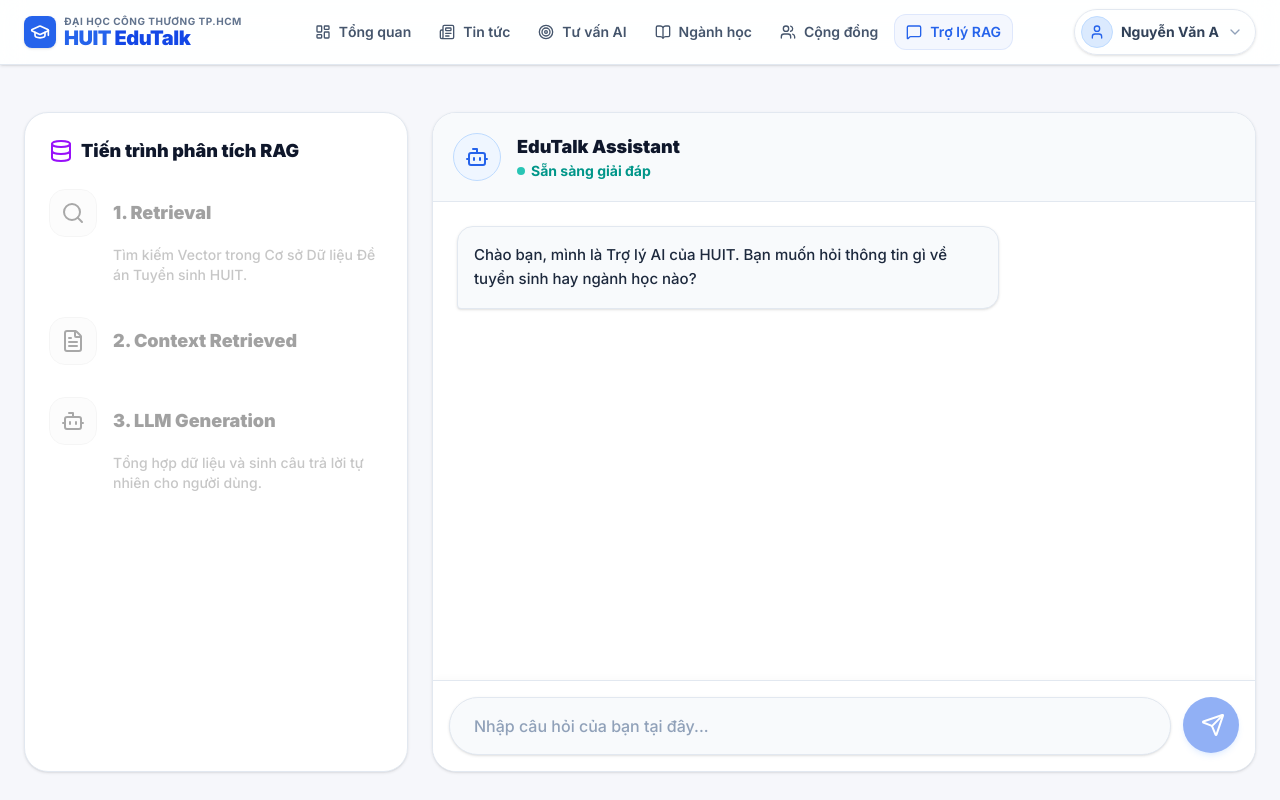
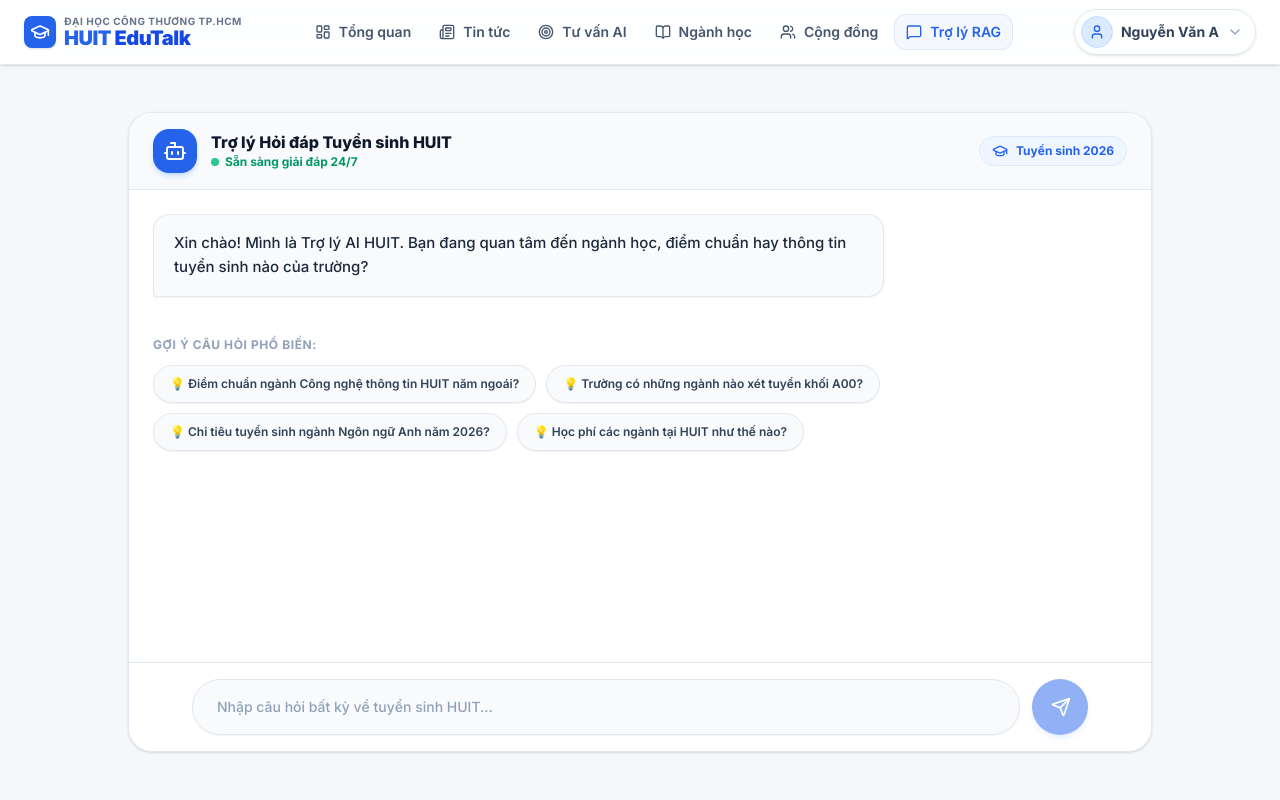
Before and after one commit to nguyenanhquan060205-lab/Thesis-EduTalk, a Next.js app in the folder web/: page /chat in a window 1280 px wide. Shown: the top 800 px of the page. Built offline with nearby package versions, Linux system fonts and the light colour scheme.

Commit message:
fix(web): overhaul UX/UI (3-subject input form, clean dev jargon, update homepage title)

```diff
--- a/web/src/app/chat/page.tsx
+++ b/web/src/app/chat/page.tsx
@@ -2,110 +2,84 @@
 
 import { useState, useRef, useEffect } from "react";
 import { motion } from "framer-motion";
-import { Send, Bot, Search, Database, FileText, CheckCircle2 } from "lucide-react";
+import { Send, Bot, Sparkles, MessageSquare, GraduationCap } from "lucide-react";
 
-type Message = { id: number; text: string; sender: "bot" | "user"; isRAG?: boolean };
+type Message = { id: number; text: string; sender: "bot" | "user" };
+
+const SUGGESTIONS = [
+  "Điểm chuẩn ngành Công nghệ thông tin HUIT năm ngoái?",
+  "Trường có những ngành nào xét tuyển khối A00?",
+  "Chỉ tiêu tuyển sinh ngành Ngôn ngữ Anh năm 2026?",
+  "Học phí các ngành tại HUIT như thế nào?"
+];
 
 export default function ChatPage() {
   const [messages, setMessages] = useState<Message[]>([
-    { id: 1, text: "Chào bạn, mình là Trợ lý AI của HUIT. Bạn muốn hỏi thông tin gì về tuyển sinh hay ngành học nào?", sender: "bot" }
+    { id: 1, text: "Xin chào! Mình là Trợ lý AI HUIT. Bạn đang quan tâm đến ngành học, điểm chuẩn hay thông tin tuyển sinh nào của trường?", sender: "bot" }
   ]);
   const [input, setInput] = useState("");
   const [isTyping, setIsTyping] = useState(false);
-  const [ragSteps, setRagSteps] = useState(0);
   const messagesEndRef = useRef<HTMLDivElement>(null);
 
   const scrollToBottom = () => {
     messagesEndRef.current?.scrollIntoView({ behavior: "smooth" });
   };
 
-  useEffect(() => { scrollToBottom(); }, [messages, ragSteps]);
+  useEffect(() => { scrollToBottom(); }, [messages, isTyping]);
+
+  const sendMessageText = (text: string) => {
+    if (!text.trim()) return;
+    setMessages(prev => [...prev, { id: Date.now(), text: text.trim(), sender: "user" }]);
+    setInput("");
+    setIsTyping(true);
+
+    setTimeout(() => {
+      let botResponse = "Dựa trên thông tin tuyển sinh chính thức của Trường Đại học Công Thương TP.HCM (HUIT), ngành Công nghệ Thông tin xét tuyển các tổ hợp A00, A01, D01, D07, X26. Điểm chuẩn tham khảo năm ngoái là 24.5 điểm.";
+      if (text.includes("A00")) {
+        botResponse = "Các ngành xét tuyển khối A00 (Toán, Lý, Hóa) tại HUIT bao gồm: Công nghệ Thông tin, An toàn Thông tin, Khoa học Dữ liệu, Trí tuệ Nhân tạo, Công nghệ Thực phẩm, Công nghệ Kỹ thuật Cơ điện tử, Kế toán, Marketing...";
+      } else if (text.includes("Học phí")) {
+        botResponse = "Học phí bình quân tại HUIT khoảng 28 - 32 triệu đồng/năm tùy theo chương trình đào tạo và khối ngành kỹ thuật hay kinh tế.";
+      }
+      setMessages(prev => [...prev, {
+        id: Date.now(),
+        text: botResponse,
+        sender: "bot"
+      }]);
+      setIsTyping(false);
+    }, 1200);
+  };
 
   const handleSend = () => {
-    if (!input.trim()) return;
-    const userMsg = input.trim();
-    setMessages(prev => [...prev, { id: Date.now(), text: userMsg, sender: "user" }]);
-    setInput("");
-    setIsTyping(true);
-    setRagSteps(1);
-
-    setTimeout(() => setRagSteps(2), 1000);
-    setTimeout(() => setRagSteps(3), 2000);
-    setTimeout(() => {
-      setMessages(prev => [...prev, {
-        id: Date.now(),
-        text: "Dựa theo Đề án Tuyển sinh mới nhất của HUIT, ngành Công nghệ Thông tin xét tuyển các tổ hợp A00, A01, D01, D07. Chỉ tiêu dự kiến là 800 sinh viên. Bạn có muốn xem thêm chi tiết điểm chuẩn năm ngoái không?",
-        sender: "bot",
-        isRAG: true
-      }]);
-      setIsTyping(false);
-      setRagSteps(0);
-    }, 3500);
+    sendMessageText(input);
   };
 
   return (
-    <div className="h-[calc(100vh-140px)] flex gap-6 animate-fade-in-up mt-4">
-      {/* RAG Process Visualization (Left Sidebar) */}
-      <div className="hidden lg:flex flex-col w-96 space-y-6">
-        <div className="bg-white p-6 rounded-3xl h-full flex flex-col border border-slate-200 shadow-sm">
-          <h2 className="text-lg font-black mb-6 flex items-center gap-2 text-slate-900">
-            <Database className="w-6 h-6 text-purple-600" /> Tiến trình phân tích RAG
-          </h2>
+    <div className="max-w-5xl mx-auto mt-4 pb-12 animate-fade-in-up">
+      {/* Main Chat Box */}
+      <div className="bg-white rounded-3xl border border-slate-200 shadow-sm flex flex-col h-[calc(100vh-160px)] overflow-hidden">
 
-          <div className="space-y-8 flex-1">
-            <div className={`transition-opacity duration-500 ${ragSteps >= 1 ? 'opacity-100' : 'opacity-40 grayscale'}`}>
-              <div className="flex items-center gap-4 mb-2">
-                <div className={`w-12 h-12 rounded-2xl flex items-center justify-center border ${ragSteps >= 1 ? 'bg-blue-50 border-blue-200 text-[#2563EB] shadow-sm' : 'bg-slate-50 border-slate-200'}`}>
-                  <Search className="w-6 h-6" />
-                </div>
-                <div className="font-black text-slate-900 text-lg">1. Retrieval</div>
-              </div>
-              <p className="text-sm font-medium text-slate-500 pl-16">Tìm kiếm Vector trong Cơ sở Dữ liệu Đề án Tuyển sinh HUIT.</p>
+        {/* Chat Header */}
+        <div className="bg-slate-50/90 backdrop-blur-md px-6 py-4 border-b border-slate-200 flex items-center justify-between z-10">
+          <div className="flex items-center gap-3.5">
+            <div className="w-11 h-11 rounded-2xl bg-[#2563EB] text-white flex items-center justify-center shadow-md shadow-blue-500/20">
+              <Bot className="w-6 h-6" />
             </div>
-
-            <div className={`transition-opacity duration-500 ${ragSteps >= 2 ? 'opacity-100' : 'opacity-40 grayscale'}`}>
-              <div className="flex items-center gap-4 mb-2">
-                <div className={`w-12 h-12 rounded-2xl flex items-center justify-center border ${ragSteps >= 2 ? 'bg-amber-50 border-amber-200 text-amber-600 shadow-sm' : 'bg-slate-50 border-slate-200'}`}>
-                  <FileText className="w-6 h-6" />
-                </div>
-                <div className="font-black text-slate-900 text-lg">2. Context Retrieved</div>
-              </div>
-              {ragSteps >= 2 && (
-                <motion.div initial={{opacity:0, height:0}} animate={{opacity:1, height:'auto'}} className="pl-16 pr-2 mt-2">
-                  <div className="bg-amber-50 border border-amber-200 rounded-xl p-4 text-sm font-semibold text-amber-800 shadow-sm">
-                    "...Ngành CNTT mã 7480201 xét tổ hợp A00, A01, D01. Chỉ tiêu dự kiến 800..."
-                  </div>
-                </motion.div>
-              )}
-            </div>
-
-            <div className={`transition-opacity duration-500 ${ragSteps >= 3 ? 'opacity-100' : 'opacity-40 grayscale'}`}>
-              <div className="flex items-center gap-4 mb-2">
-                <div className={`w-12 h-12 rounded-2xl flex items-center justify-center border ${ragSteps >= 3 ? 'bg-teal-50 border-teal-200 text-teal-600 shadow-sm' : 'bg-slate-50 border-slate-200'}`}>
-                  <Bot className="w-6 h-6" />
-                </div>
-                <div className="font-black text-slate-900 text-lg">3. LLM Generation</div>
-              </div>
-              <p className="text-sm font-medium text-slate-500 pl-16">Tổng hợp dữ liệu và sinh câu trả lời tự nhiên cho người dùng.</p>
+            <div>
+              <h1 className="font-extrabold text-slate-900 text-base leading-tight">
+                Trợ lý Hỏi đáp Tuyển sinh HUIT
+              </h1>
+              <p className="text-xs text-emerald-600 font-bold flex items-center gap-1.5 mt-0.5">
+                <span className="w-2 h-2 rounded-full bg-emerald-500 animate-pulse"></span> Sẵn sàng giải đáp 24/7
+              </p>
             </div>
           </div>
-        </div>
-      </div>
 
-      {/* Main Chat Interface */}
-      <div className="flex-1 bg-white rounded-3xl flex flex-col overflow-hidden border border-slate-200 shadow-sm relative">
-        <div className="bg-slate-50 p-5 border-b border-slate-200 flex items-center gap-4 z-10">
-          <div className="w-12 h-12 rounded-full bg-blue-50 border border-blue-200 flex items-center justify-center">
-            <Bot className="w-6 h-6 text-[#2563EB]" />
-          </div>
-          <div>
-            <h2 className="font-black text-slate-900 text-lg">EduTalk Assistant</h2>
-            <p className="text-sm text-teal-600 font-bold flex items-center gap-1.5">
-              <span className="w-2 h-2 rounded-full bg-teal-500 animate-pulse"></span> Sẵn sàng giải đáp
-            </p>
+          <div className="hidden sm:flex items-center gap-2 bg-blue-50 text-[#2563EB] border border-blue-100 px-3 py-1.5 rounded-full text-xs font-bold">
+            <GraduationCap className="w-4 h-4" /> Tuyển sinh 2026
           </div>
         </div>
 
+        {/* Message Container */}
         <div className="flex-1 overflow-y-auto p-6 space-y-6 bg-white">
           {messages.map((msg) => (
             <motion.div
@@ -114,51 +88,63 @@ export default function ChatPage() {
               animate={{ opacity: 1, y: 0 }}
               className={`flex flex-col ${msg.sender === 'user' ? 'items-end' : 'items-start'}`}
             >
-              <div className={`max-w-[85%] md:max-w-[70%] rounded-2xl p-4 text-[15px] font-medium leading-relaxed shadow-sm ${
+              <div className={`max-w-[85%] md:max-w-[75%] rounded-2xl px-5 py-4 text-[15px] font-medium leading-relaxed shadow-xs ${
                 msg.sender === 'user'
                   ? 'bg-[#2563EB] text-white rounded-br-sm'
-                  : 'bg-slate-50 border border-slate-200 text-slate-800 rounded-bl-sm'
+                  : 'bg-slate-50 border border-slate-200/90 text-slate-800 rounded-bl-sm'
               }`}>
                 {msg.text}
               </div>
-
-              {msg.isRAG && (
-                <div className="flex items-center gap-1 mt-2 text-xs text-teal-700 font-bold px-3 py-1.5 bg-teal-50 rounded-full border border-teal-200 shadow-sm">
-                  <CheckCircle2 className="w-4 h-4" />
-                  Xác thực bằng RAG Pipeline
-                </div>
-              )}
             </motion.div>
           ))}
 
+          {/* Quick Suggestion Chips on empty/initial chat */}
+          {messages.length <= 1 && (
+            <div className="pt-4">
+              <p className="text-xs font-bold text-slate-400 uppercase tracking-wider mb-3">Gợi ý câu hỏi phổ biến:</p>
+              <div className="flex flex-wrap gap-2.5">
+                {SUGGESTIONS.map((sug, i) => (
+                  <button
+                    key={i}
+                    onClick={() => sendMessageText(sug)}
+                    className="text-xs font-semibold text-slate-700 bg-slate-50 hover:bg-blue-50 hover:text-[#2563EB] hover:border-blue-200 border border-slate-200 rounded-full px-4 py-2.5 transition text-left shadow-2xs"
+                  >
+                    💡 {sug}
+                  </button>
+                ))}
+              </div>
+            </div>
+          )}
+
           {isTyping && (
             <div className="flex items-start">
-               <div className="bg-slate-50 border border-slate-200 rounded-2xl rounded-bl-sm p-5 flex gap-2 shadow-sm">
-                 <div className="w-2.5 h-2.5 bg-blue-500 rounded-full animate-bounce" style={{animationDelay: '0ms'}}></div>
-                 <div className="w-2.5 h-2.5 bg-blue-500 rounded-full animate-bounce" style={{animationDelay: '150ms'}}></div>
-                 <div className="w-2.5 h-2.5 bg-blue-500 rounded-full animate-bounce" style={{animationDelay: '300ms'}}></div>
-               </div>
+              <div className="bg-slate-50 border border-slate-200 rounded-2xl rounded-bl-sm p-4 flex gap-2 shadow-xs">
+                <div className="w-2.5 h-2.5 bg-blue-500 rounded-full animate-bounce" style={{animationDelay: '0ms'}}></div>
+                <div className="w-2.5 h-2.5 bg-blue-500 rounded-full animate-bounce" style={{animationDelay: '150ms'}}></div>
+                <div className="w-2.5 h-2.5 bg-blue-500 rounded-full animate-bounce" style={{animationDelay: '300ms'}}></div>
+              </div>
             </div>
           )}
           <div ref={messagesEndRef} />
         </div>
 
-        <div className="p-4 bg-white border-t border-slate-200 shadow-[0_-4px_6px_-1px_rgb(0,0,0,0.02)]">
+        {/* Input Bar */}
+        <div className="p-4 bg-white border-t border-slate-200">
           <div className="flex gap-3 max-w-4xl mx-auto">
             <input
               type="text"
               value={input}
               onChange={(e) => setInput(e.target.value)}
               onKeyDown={(e) => e.key === 'Enter' && handleSend()}
-              placeholder="Nhập câu hỏi của bạn tại đây..."
-              className="flex-1 bg-slate-50 border border-slate-200 rounded-full px-6 py-4 text-slate-900 font-medium placeholder-slate-400 outline-none focus:border-[#2563EB] focus:ring-4 focus:ring-blue-500/10 transition shadow-sm"
+              placeholder="Nhập câu hỏi bất kỳ về tuyển sinh HUIT..."
+              className="flex-1 bg-slate-50 border border-slate-200 rounded-full px-6 py-4 text-sm text-slate-900 font-medium placeholder-slate-400 outline-none focus:border-[#2563EB] focus:ring-4 focus:ring-blue-500/10 transition shadow-xs"
             />
             <button
               onClick={handleSend}
               disabled={!input.trim() || isTyping}
-              className="w-14 h-14 rounded-full bg-[#2563EB] hover:bg-blue-700 flex items-center justify-center text-white transition disabled:opacity-50 disabled:cursor-not-allowed shadow-md shadow-blue-500/20"
+              className="w-14 h-14 rounded-full bg-[#2563EB] hover:bg-blue-700 flex items-center justify-center text-white transition disabled:opacity-50 disabled:cursor-not-allowed shadow-md shadow-blue-500/20 shrink-0"
             >
-              <Send className="w-6 h-6 ml-1" />
+              <Send className="w-5 h-5 ml-0.5" />
             </button>
           </div>
         </div>
--- a/web/src/app/page.tsx
+++ b/web/src/app/page.tsx
@@ -57,9 +57,9 @@ export default function Home() {
             initial={{ opacity: 0, y: 30 }}
             animate={{ opacity: 1, y: 0 }}
             transition={{ duration: 0.8, delay: 0.1, ease: [0.16, 1, 0.3, 1] }}
-            className="text-[4rem] md:text-[6rem] lg:text-[7.5rem] font-black leading-[0.9] tracking-tighter-xl text-slate-900 mb-6"
+            className="text-[3.5rem] md:text-[5.5rem] lg:text-[6.8rem] font-black leading-[0.95] tracking-tighter-xl text-slate-900 mb-6"
           >
-            Đại học <br />
+            Trường Đại học <br />
             <span className="text-transparent bg-clip-text bg-gradient-to-r from-[#2563EB] via-[#1d4ed8] to-teal-600">
               Công Thương
             </span>
--- a/web/src/components/Navbar.tsx
+++ b/web/src/components/Navbar.tsx
@@ -36,7 +36,6 @@ export default function Navbar() {
         {/* Logo */}
         <Link href="/" className="flex items-center gap-3 text-xl font-black text-[#2563EB]">
           <div className="flex items-center gap-2">
-            {/* HUIT Logo Icon */}
             <div className="bg-[#2563EB] p-1.5 rounded-lg shadow-sm flex items-center justify-center">
               <GraduationCap className="w-5 h-5 text-white" />
             </div>
```
Also changed, not shown: web/src/app/majors/page.tsx (+19 -34 lines).
